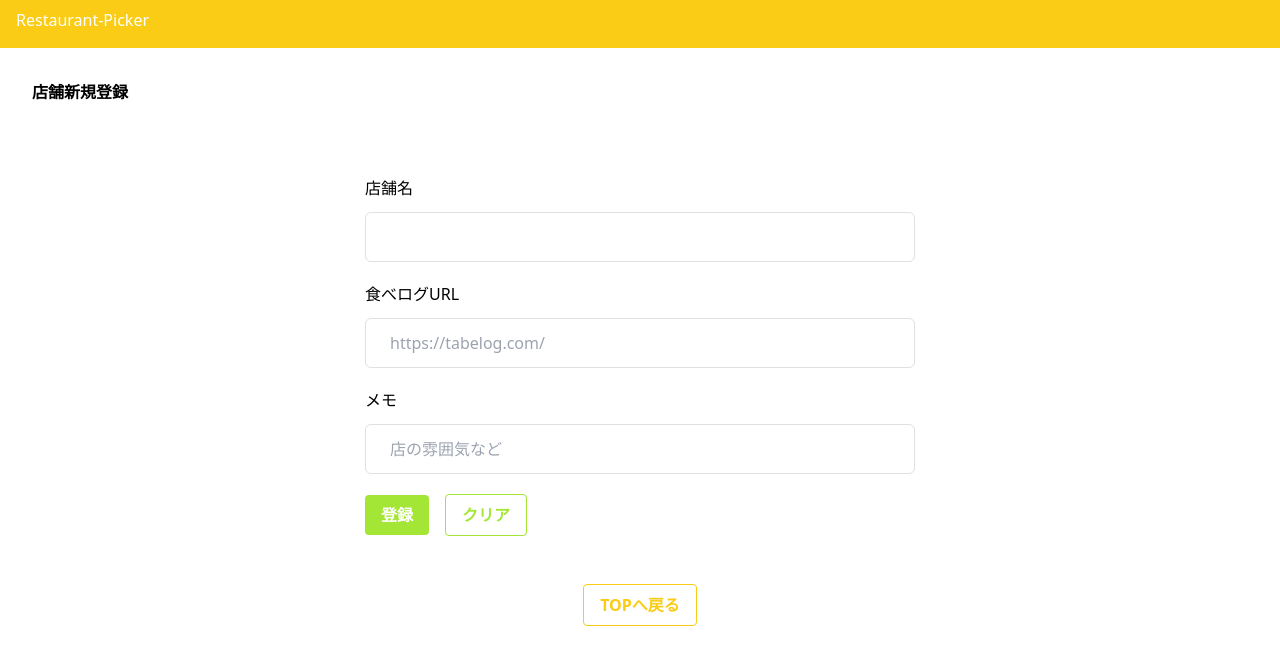
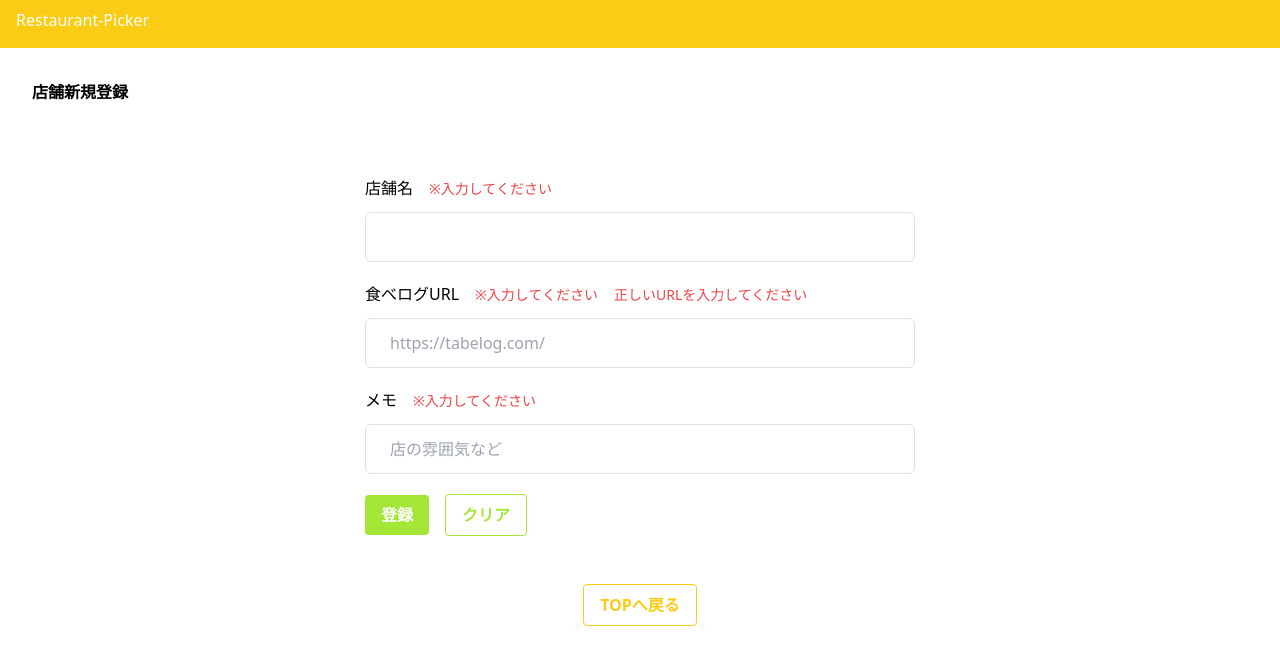
Before and after one commit to zwmimi/restaurant-front, a React (Vite) app: page /create in a window 1280 px wide. Both pictures are taken after a click on the button "登録". Shown: the top 664 px of the page. Built offline with nearby package versions, Linux system fonts and the light colour scheme.

Commit message:
バリデーションの実装

```diff
--- a/src/components/atoms/form/Form.tsx
+++ b/src/components/atoms/form/RestaurantForm.tsx
@@ -1,13 +1,23 @@
 import { useState } from "react";
 import { Restaurant } from "../../../types/restaurant";
+import { RestaurantErrorMsg } from "../../../types/valdation";
+import { restaurantFormValidate } from "../../../validation/validation";
 
-export const Form = () => {
+export const RestaurantForm = () => {
   const initialFormItem = {
     name: "",
     url: "",
     description: "",
   };
+  const initialRestaurantErrorMsg: RestaurantErrorMsg = {
+    name: [],
+    url: [],
+    description: [],
+  };
   const [formItem, setFormItem] = useState<Restaurant>(initialFormItem);
+  const [errorMsg, setErrorMsg] = useState<RestaurantErrorMsg>(
+    initialRestaurantErrorMsg
+  );
   const setNewFormItem = (key: keyof Restaurant, val: string) => {
     const newFormItem = () => {
       switch (key) {
@@ -24,12 +34,31 @@ export const Form = () => {
     setFormItem(newFormItem);
   };
   const clearFormItem = () => setFormItem(initialFormItem);
+
+  const postNewFormItem = () => {
+    // バリデーション
+    const genErrorMsg = restaurantFormValidate(formItem);
+    setErrorMsg(genErrorMsg);
+    // POST可能か判定
+    Object.values(genErrorMsg).every((msg) => msg.length === 0) &&
+      console.info("POST可能！");
+  };
+
   return (
     <div className="flex items-center justify-center p-12">
       <div className="mx-auto w-full max-w-[550px]">
         <div className="mb-5">
           <label htmlFor="name" className="mb-3 block text-base font-medium">
             店舗名
+            {errorMsg.name.length > 0 && (
+              <>
+                {errorMsg.name.map((msg) => (
+                  <span key={msg} className="text-red-500 text-sm ml-4">
+                    {msg}
+                  </span>
+                ))}
+              </>
+            )}
           </label>
           <input
             type="text"
@@ -43,6 +72,15 @@ export const Form = () => {
         <div className="mb-5">
           <label htmlFor="email" className="mb-3 block text-base font-medium">
             食べログURL
+            {errorMsg.url.length > 0 && (
+              <>
+                {errorMsg.url.map((msg) => (
+                  <span key={msg} className="text-red-500 text-sm ml-4">
+                    {msg}
+                  </span>
+                ))}
+              </>
+            )}
           </label>
           <input
             type="text"
@@ -57,6 +95,15 @@ export const Form = () => {
         <div className="mb-5">
           <label htmlFor="subject" className="mb-3 block text-base font-medium">
             メモ
+            {errorMsg.description.length > 0 && (
+              <>
+                {errorMsg.description.map((msg) => (
+                  <span key={msg} className="text-red-500 text-sm ml-4">
+                    {msg}
+                  </span>
+                ))}
+              </>
+            )}
           </label>
           <input
             type="text"
@@ -69,7 +116,10 @@ export const Form = () => {
           />
         </div>
         <div>
-          <button className="bg-lime-400 py-2 px-4 mr-4 font-semibold text-white outline-none rounded">
+          <button
+            onClick={() => postNewFormItem()}
+            className="bg-lime-400 py-2 px-4 mr-4 font-semibold text-white outline-none rounded"
+          >
             登録
           </button>
           <button
--- a/src/components/pages/Create.tsx
+++ b/src/components/pages/Create.tsx
@@ -1,5 +1,5 @@
 import { ToTopButton } from "../atoms/button/ToTopButton";
-import { Form } from "../atoms/form/Form";
+import { RestaurantForm } from "../atoms/form/RestaurantForm";
 
 const Create = () => {
   return (
@@ -7,7 +7,7 @@ const Create = () => {
       <div className="flex items-center justify-between pb-6">
         <h2 className="font-semibold">店舗新規登録</h2>
       </div>
-      <Form />
+      <RestaurantForm />
       <div className="flex justify-center">
         <ToTopButton />
       </div>
--- /dev/null
+++ b/src/types/valdation.d.ts
@@ -0,0 +1,5 @@
+export type RestaurantErrorMsg = {
+  name: string[];
+  url: string[];
+  description: string[];
+};
--- /dev/null
+++ b/src/validation/validation.ts
@@ -0,0 +1,25 @@
+import { Restaurant } from "../types/restaurant";
+import { RestaurantErrorMsg } from "../types/valdation";
+
+export const restaurantFormValidate = (
+  restaurant: Restaurant
+): RestaurantErrorMsg => {
+  let errorMessage: RestaurantErrorMsg = { name: [], url: [], description: [] };
+  restaurant.name === "" && errorMessage.name.push("※入力してください");
+  restaurant.url === "" && errorMessage.url.push("※入力してください");
+  restaurant.description === "" &&
+    errorMessage.description.push("※入力してください");
+
+  restaurant.name.length > 50 &&
+    errorMessage.name.push("※50文字以下にしてください");
+  restaurant.url.length > 52 &&
+    errorMessage.url.push("※52文字以下にしてください");
+  restaurant.description.length > 100 &&
+    errorMessage.description.push("※100文字以下にしてください");
+
+  const pattern = /^https?:\/\/tabelog.com\/[\w/:%#\$&\?\(\)~\.=\+\-]+$/;
+  pattern.test(restaurant.url) ||
+    errorMessage.url.push("正しいURLを入力してください");
+
+  return errorMessage;
+};
```
